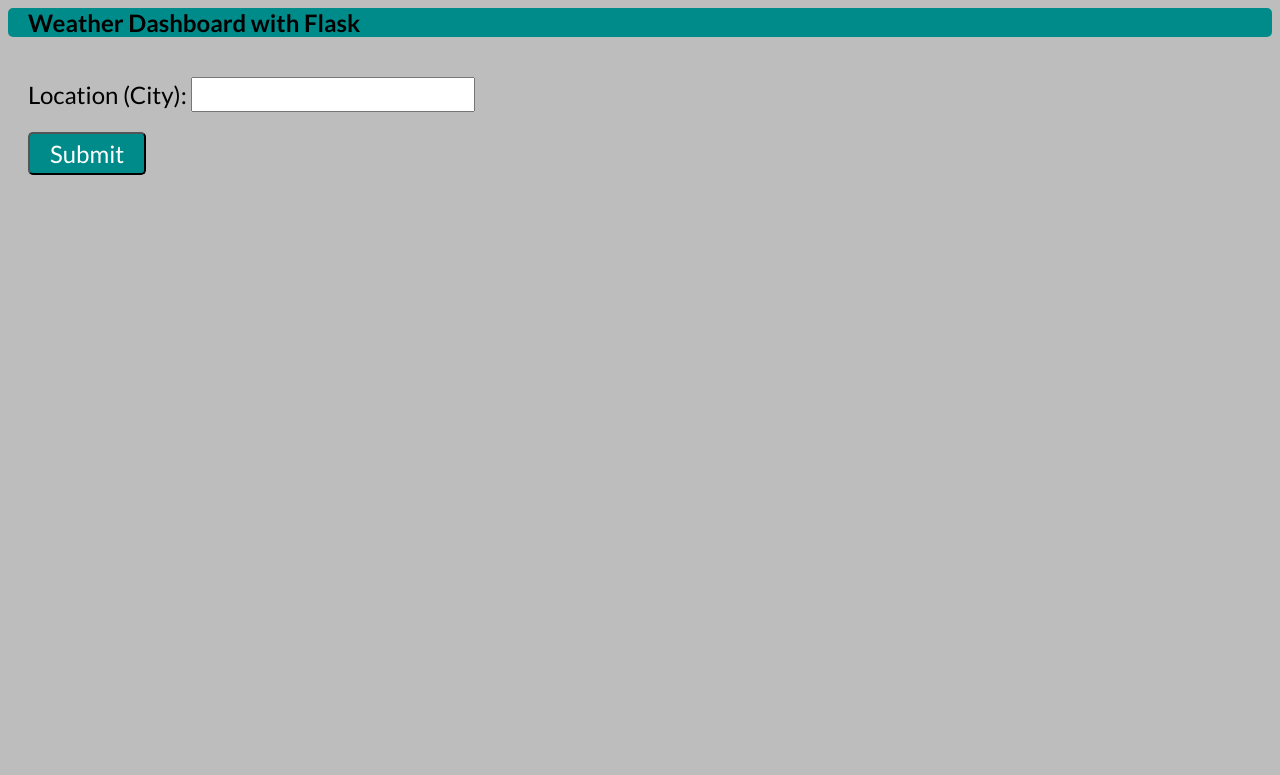
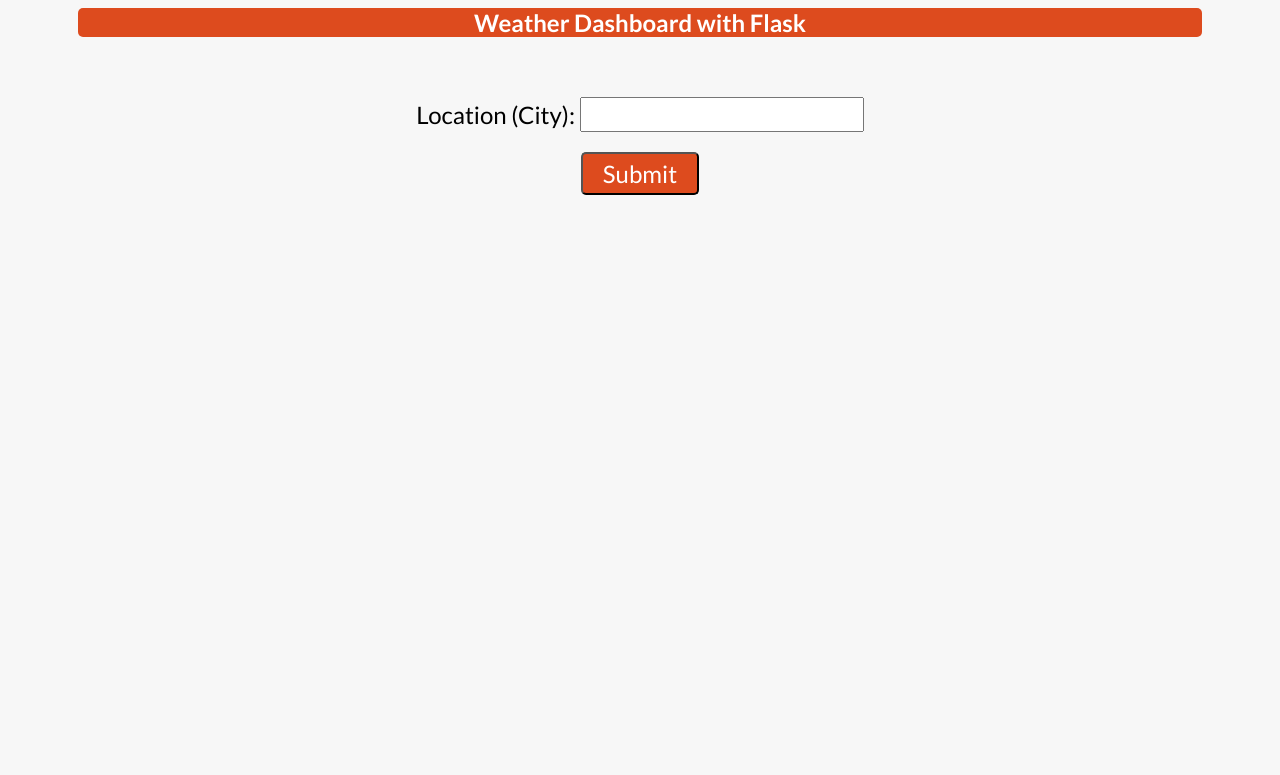
Before and after one commit to alan-hogarth/weather_app, a Flask app: page / in a window 1280 px wide. Shown: the top 775 px of the page. Run offline with Flask 2, Linux system fonts and the light colour scheme; parts of the project's set-up code (start-up, migrations or seed data) failed here and were passed over.

Commit message:
css updates to app

```diff
--- a/static/styles/home.css
+++ b/static/styles/home.css
@@ -1,18 +1,24 @@
 body {
-    background-color: rgb(189, 189, 189);
+    background-color: hsla(0, 0%, 83%, 0.185);
 }
 h2 {
     font-family: 'Lato', sans-serif;
     font-size: 24px;
-    padding-left: 20px;
-    background-color: darkcyan;
+    color: white;
+    padding-left: 60px;
+    padding-right: 60px;
+    background-color: #dd4b1e;
     border-radius: 5px;
+    text-align: center;
+    margin-left: 70px;
+    margin-right: 70px;
 }
 
 #weatherForm {
     font-family: 'Lato', sans-serif;
     font-size: 24px;
-    padding: 20px;
+    padding: 40px;
+    text-align: center;
 }
 
 #weatherInput {
@@ -24,7 +30,7 @@ h2 {
     font-family: 'Lato', sans-serif;
     font-size: 24px;
     color: white;
-    background-color: darkcyan;
+    background-color: #dd4b1e;
     padding: 5px 20px;
     border-radius: 5px;
     margin-top: 20px;
@@ -32,4 +38,10 @@ h2 {
 
 #weatherSubmit:hover {
     cursor: pointer;
+    background-color: hsl(14, 81%, 41%);
 }
+
+#weatherSubmit:active {
+    box-shadow: 0 5px hsl(14, 81%, 41%);
+    transform: translateY(4px);
+}
```
Also changed, not shown: static/styles/results.css (+4 -3 lines).
